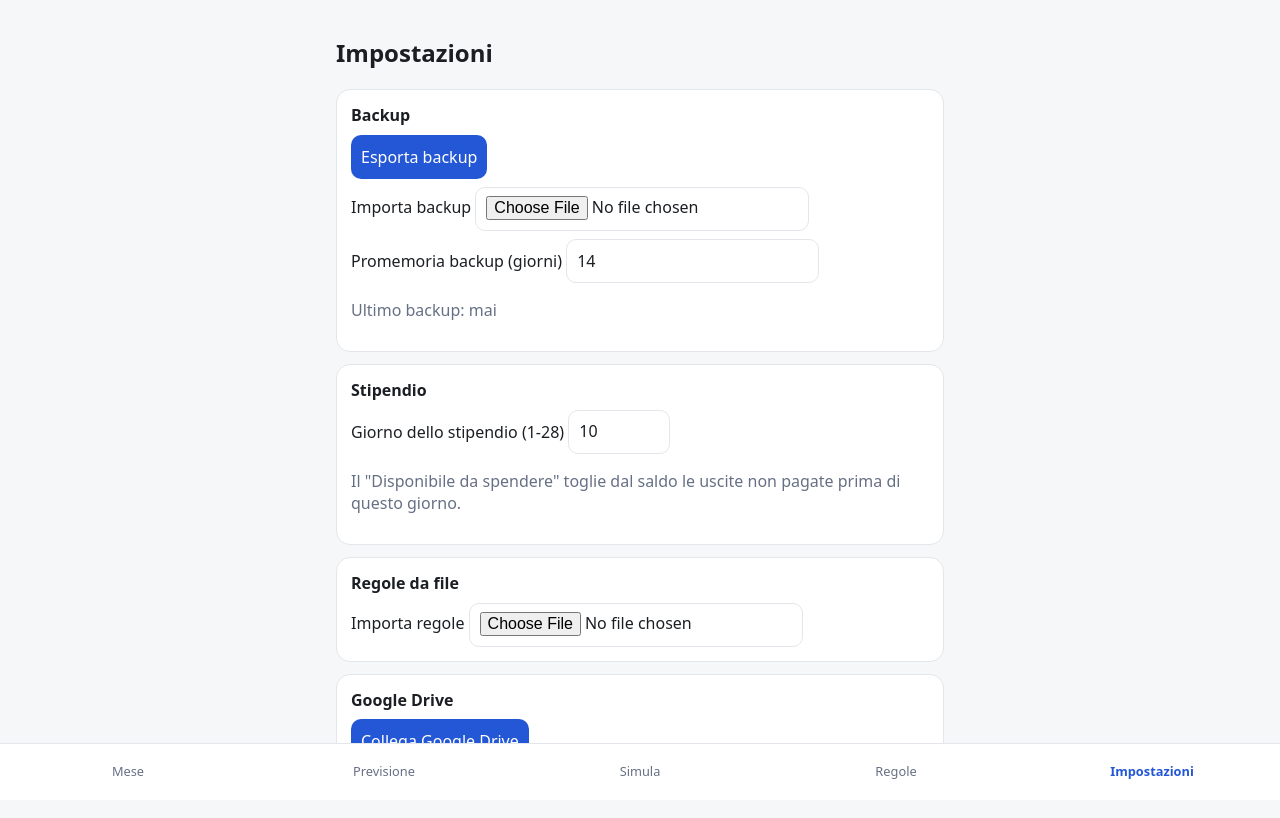
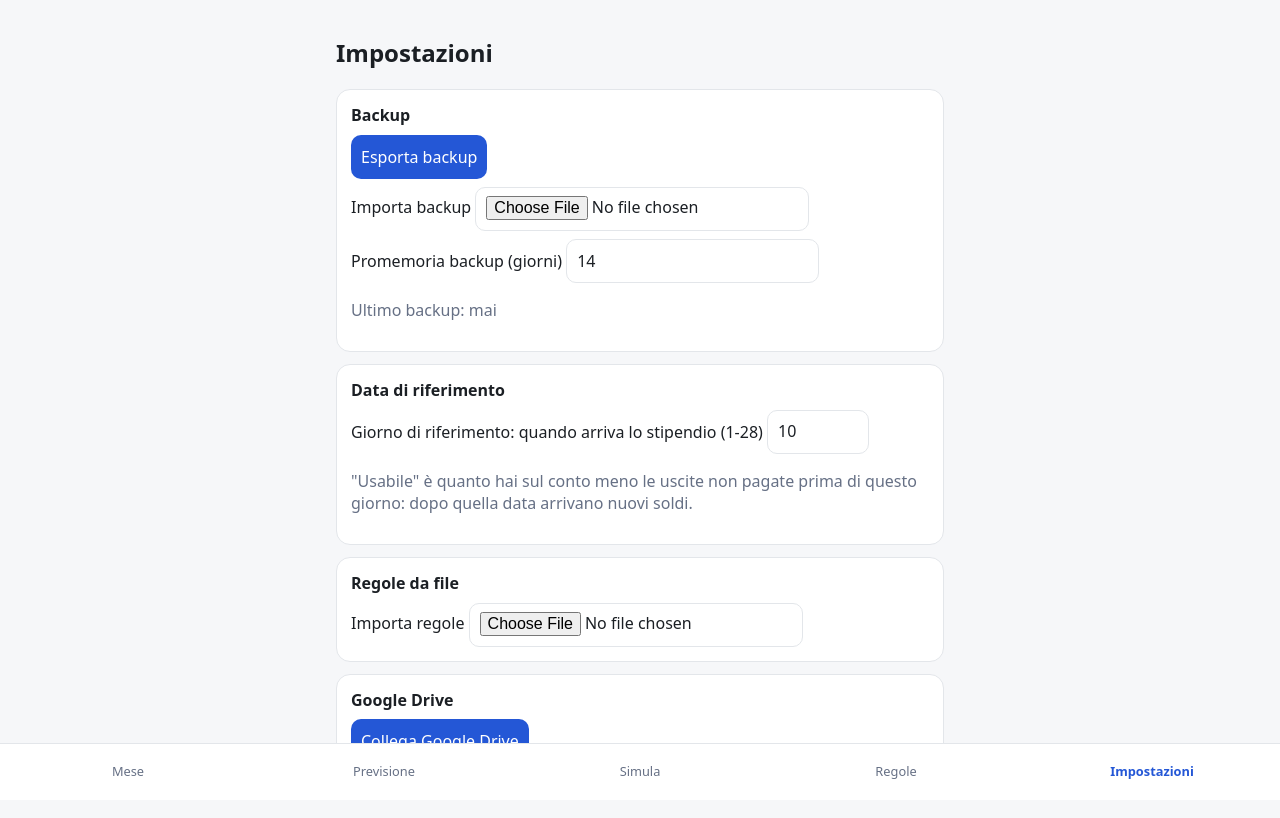
Before and after one commit to clemarca78/spese-pwa, a Preact app: page / in a window 1280 px wide. Both pictures are taken after a click on the button "Apri impostazioni". Shown: the top 818 px of the page. Built offline with nearby package versions, Linux system fonts and the light colour scheme.

Commit message:
ui: Disponibile diventa Usabile fino al giorno di riferimento; impostazione rinominata

```diff
--- a/src/ui/Impostazioni.tsx
+++ b/src/ui/Impostazioni.tsx
@@ -80,16 +80,16 @@ export function Impostazioni() {
       </section>
 
       <section class="card">
-        <h3>Stipendio</h3>
+        <h3>Data di riferimento</h3>
         <div class="row">
-          <label>Giorno dello stipendio (1-28){' '}
-            <input type="number" min="1" max="28" aria-label="Giorno dello stipendio" value={s.payDay ?? 10}
+          <label>Giorno di riferimento: quando arriva lo stipendio (1-28){' '}
+            <input type="number" min="1" max="28" aria-label="Giorno di riferimento" value={s.payDay ?? 10}
               onInput={(e) => {
                 const v = Math.trunc(Number(e.currentTarget.value));
                 if (v >= 1 && v <= 28) void mutate((d) => ({ ...d, settings: { ...d.settings, payDay: v } }));
               }} /></label>
         </div>
-        <p class="muted">Il "Disponibile da spendere" toglie dal saldo le uscite non pagate prima di questo giorno.</p>
+        <p class="muted">"Usabile" è quanto hai sul conto meno le uscite non pagate prima di questo giorno: dopo quella data arrivano nuovi soldi.</p>
       </section>
 
       <section class="card">
--- a/src/ui/Mese.tsx
+++ b/src/ui/Mese.tsx
@@ -203,7 +203,7 @@ export function Mese() {
             <strong data-testid="da-pagare">{formatEuro(debitsTotal)}</strong>
           </div>
           <div class={`wide ${av && av.value < 0 ? 'neg' : 'pos'}`}>
-            <small>Disponibile da spendere</small>
+            <small>Usabile fino al {av ? av.upTo.split('-').reverse().slice(0, 2).join('/') : ''}</small>
             <strong class="big" data-testid="disponibile">{formatEuro(av?.value ?? 0)}</strong>
           </div>
           <details>
```
Also changed, not shown: 1 other file (tests, documents, lock files or other folders).
